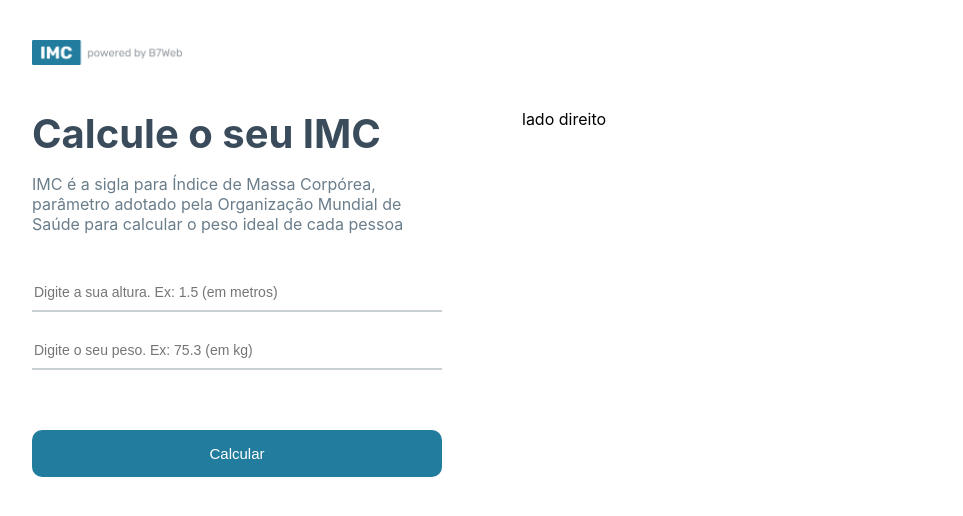
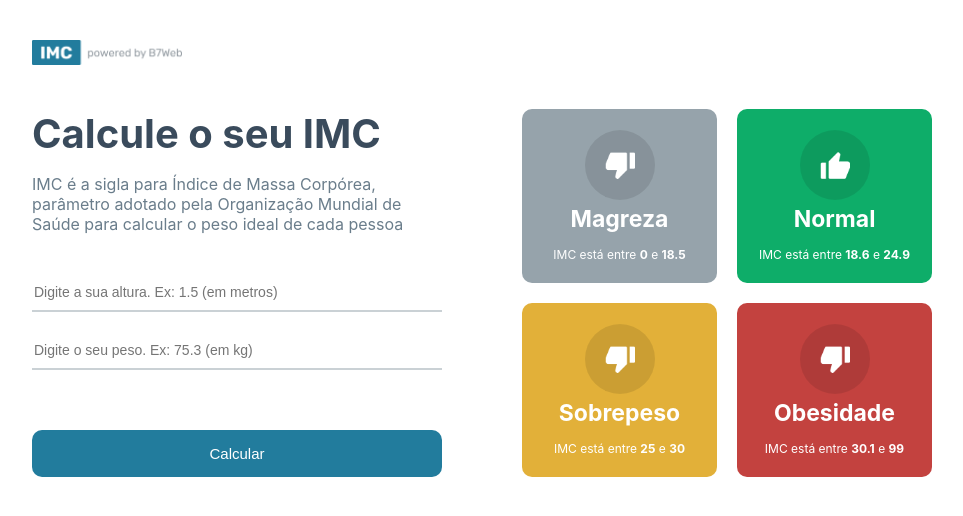
Before and after one commit to cleosilva/react-calculo-imc, a React (Vite) app: page / in a window 1280 px wide. Shown: the top 516 px of the page, without its empty margins (158-1121 px from the left). Built offline with nearby package versions, Linux system fonts and the light colour scheme.

Commit message:
Inserindo componente de cards para level do imc

```diff
--- a/src/App.module.css
+++ b/src/App.module.css
@@ -64,4 +64,12 @@ body {
 .container .rightSide {
     flex: 1;
     margin-left: 40px;
+    display: flex;
 }
+
+.container .rightSide .grid {
+    flex: 1;
+    display: grid;
+    grid-template-columns: repeat(2, 1fr);
+    gap: 20px;
+}
--- a/src/App.tsx
+++ b/src/App.tsx
@@ -2,7 +2,7 @@ import { useState } from 'react';
 import styles from './App.module.css';
 import poweredImage from './assets/powered.png';
 import { levels, calculateImc } from './helpers/imc';
-
+import { GridItem } from './components/GridItem';
 const App = () => {
 
   const [heightField, setHeightField] = useState<number>(0);
@@ -45,7 +45,11 @@ const App = () => {
         </div>
 
         <div className={styles.rightSide}>
-          lado direito
+          <div className={styles.grid}>
+            {levels.map((item, key) => (
+              <GridItem  key={key} item={item} />
+            ))}
+          </div>
         </div>
       </div>
     </div>
--- /dev/null
+++ b/src/components/GridItem/GridItem.module.css
@@ -0,0 +1,31 @@
+.main {
+    flex: 1;
+    color: #FFF;
+    border-radius: 10px;
+    display: flex;
+    justify-content: center;
+    align-items: center;
+    flex-direction: column;
+    padding: 20px;
+}
+
+.gridIcon {
+    width: 70px;
+    height: 70px;
+    border-radius:50%;
+    background-color: rgba(0, 0, 0, 0.1);
+    display: flex;
+    justify-content: center;
+    align-items: center;
+}
+
+.gridTitle {
+    font-size: 23px;
+    font-weight: bold;
+    margin-top: 5px;
+}
+
+.gridInfo {
+    font-size: 12px;
+    margin-top: 14px;
+}
--- /dev/null
+++ b/src/components/GridItem/GridItem.tsx
@@ -0,0 +1,24 @@
+import { Level } from "../../helpers/imc";
+import styles from './GridItem.module.css';
+import upImage from '../../assets/up.png';
+import downImage from '../../assets/down.png';
+
+type Props = {
+    item: Level
+}
+
+export const GridItem = ({ item }: Props) => {
+    return (
+        <div className={styles.main} style={{backgroundColor: item.color}}>
+            <div className={styles.gridIcon}>
+                <img src={item.icon === 'up' ? upImage : downImage}  alt=""  width="30"/>
+            </div>
+            <div className={styles.gridTitle}>{item.title}</div>
+            <div className={styles.gridInfo}>
+                <>
+                    IMC está entre <strong>{item.imc[0]}</strong> e <strong>{item.imc[1]}</strong>
+                </>
+            </div>
+        </div>
+    )
+}
--- /dev/null
+++ b/src/components/GridItem/index.tsx
@@ -0,0 +1 @@
+export * from './GridItem';
```
